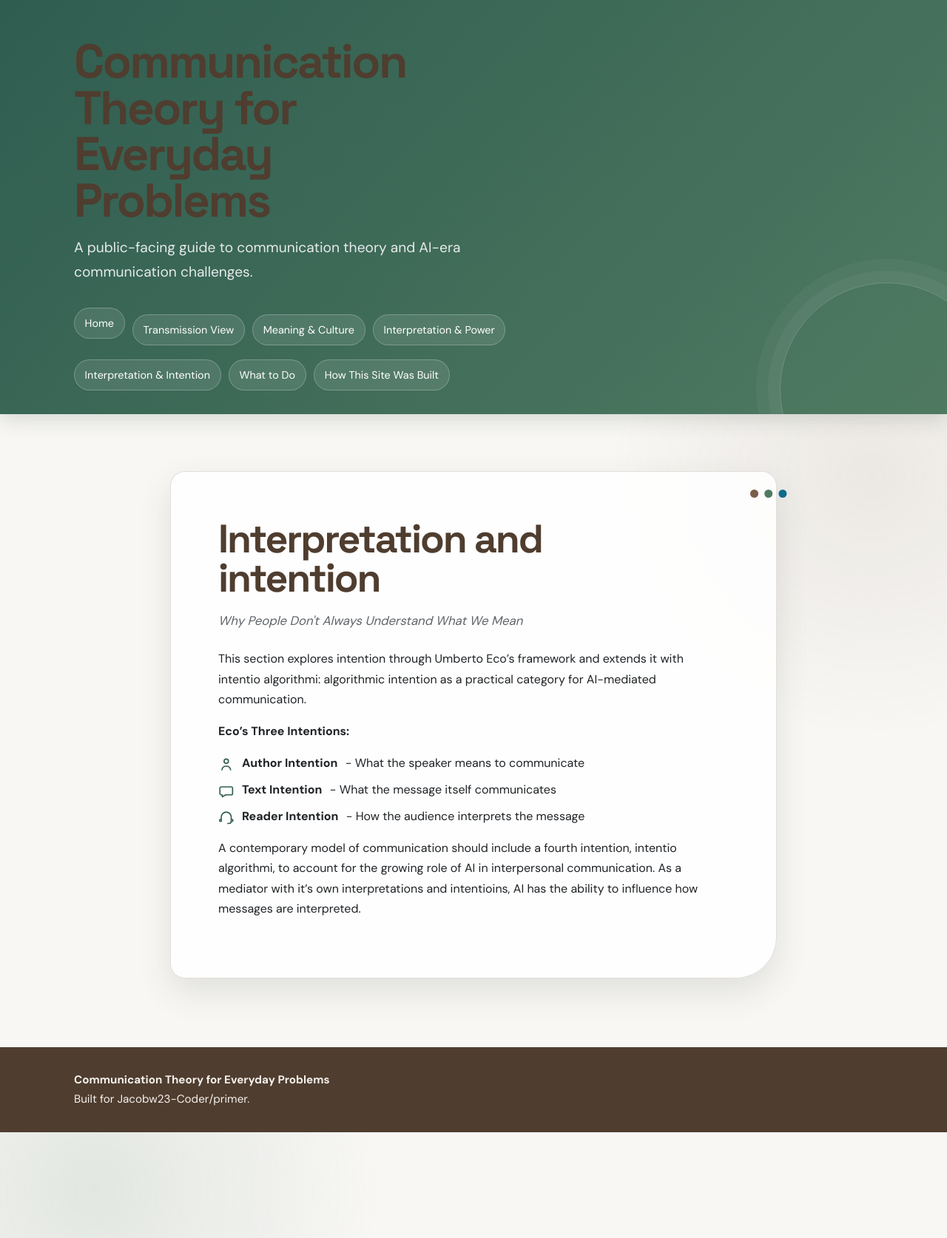
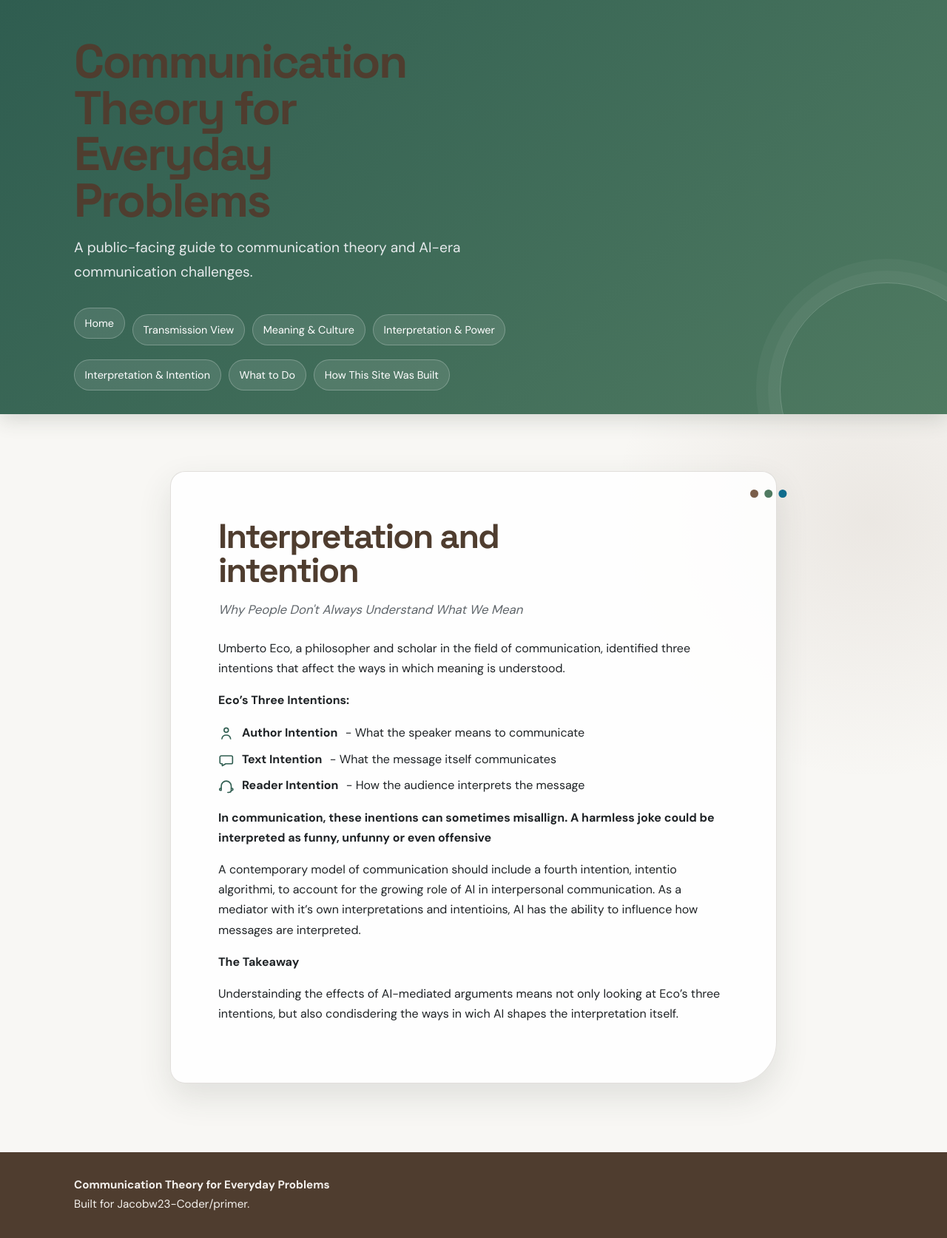
Before and after one commit to Jacobw23-Coder/primer, a Jekyll site: the page built from pages/interpretation-and-intention.md, in a window 1280 px wide. Shown: the whole page at 74% size. Built offline with Jekyll 4.4.1, drawn with Linux system fonts in a browser that asks for light colours.

Commit message:
Made changes to overall layout, as well a content changes to i&i page

```diff
--- a/assets/css/style.css
+++ b/assets/css/style.css
@@ -159,7 +159,7 @@ h3 {
 h2 {
   max-width: 16ch;
   margin: 0 0 2rem;
-  font-size: clamp(2rem, 5vw, 3.35rem);
+  font-size: clamp(1.75rem, 4.2vw, 2.9rem);
   letter-spacing: -0.04em;
   line-height: 1;
 }
--- a/pages/interpretation-and-intention.md
+++ b/pages/interpretation-and-intention.md
@@ -4,7 +4,7 @@ title: Interpretation and intention
 ---
 <p class="subheading"><em>Why People Don't Always Understand What We Mean</em></p>
 
-This section explores intention through Umberto Eco's framework and extends it with intentio algorithmi: algorithmic intention as a practical category for AI-mediated communication.
+Umberto Eco, a philosopher and scholar in the field of communication, identified three intentions that affect the ways in which meaning is understood.
 
 **Eco's Three Intentions:**
 
@@ -32,4 +32,10 @@ This section explores intention through Umberto Eco's framework and extends it w
   </li>
 </ul>
 
+**In communication, these inentions can sometimes misallign. A harmless joke could be interpreted as funny, unfunny or even offensive**
+
 A contemporary model of communication should include a fourth intention, intentio algorithmi, to account for the growing role of AI in interpersonal communication. As a mediator with it's own interpretations and intentioins, AI has the ability to influence how messages are interpreted.
+
+**The Takeaway**
+
+Understainding the effects of AI-mediated arguments means not only looking at Eco's three intentions, but also condisdering the ways in wich AI shapes the interpretation itself.
```
